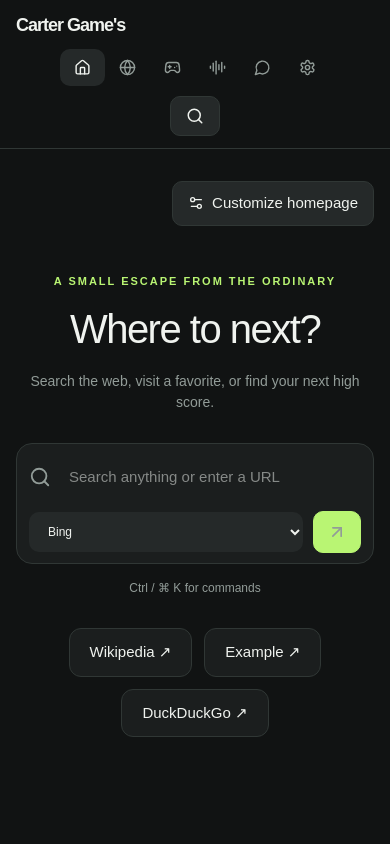
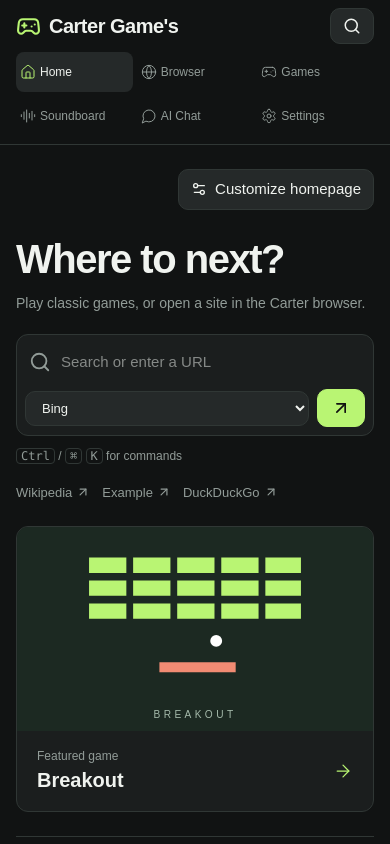
Before and after one commit to Carter-Game-s/carter-games, a Next.js app: page / in a window 390 px wide. Shown: the top 844 px of the page. Built offline with nearby package versions, Linux system fonts and the light colour scheme.

Commit message:
Polish Carter Games UI across desktop and mobile
Use the Unslop design review by Damir Sokolovsky as guidance. Preserve the controller branding, existing game artwork, personalization, and document navigation for browser authentication.

```diff
--- a/src/app/page.tsx
+++ b/src/app/page.tsx
@@ -1,17 +1,15 @@
 "use client";
 import { HomeCustomizer } from "@/components/features/home-customizer";
-import { useRef, useState } from "react";
-import { useRouter } from "next/navigation";
+import { useState } from "react";
 import Link from "next/link";
-import { Search, ArrowUpRight } from "lucide-react";
+import Image from "next/image";
+import { Search, ArrowUpRight, ArrowRight } from "lucide-react";
 import { allGames } from "@/games/registry";
 import { GameCard } from "@/components/games/game-card";
 import { useStorage } from "@/lib/storage/use-storage";
 import { defaultSettings } from "@/lib/storage/settings";
 import { engines, searchTarget, type SearchEngine } from "@/lib/search";
 export default function HomePage() {
-  const router = useRouter();
-  const input = useRef<HTMLInputElement>(null);
   const [query, setQuery] = useState("");
   const [error, setError] = useState("");
   const [settings, saveSettings] = useStorage("settings", defaultSettings);
@@ -27,16 +25,18 @@ export default function HomePage() {
             20,
           ),
         );
-      router.push("/browser?url=" + encodeURIComponent(target.url));
+      // A document navigation lets the browser show the HTTP authentication prompt.
+      // eslint-disable-next-line @next/next/no-location-assign-relative-destination
+      window.location.assign("/browser?url=" + encodeURIComponent(target.url));
     } catch (e) {
       setError((e as Error).message);
     }
   }
   const searchWidget = (
     <section className="hero">
-      <div className="eyebrow">A small escape from the ordinary</div>
+      <div className="hero-copy">
         <h1>Where to next?</h1>
-      <p>Search the web, visit a favorite, or find your next high score.</p>
+        <p>Play classic games, or open a site in the Carter browser.</p>
         <form
           className="searchbox"
           onSubmit={(e) => {
@@ -46,9 +46,8 @@ export default function HomePage() {
         >
           <Search size={22} />
           <input
-          ref={input}
             aria-label="Search the web or enter a URL"
-          placeholder="Search anything or enter a URL"
+            placeholder="Search or enter a URL"
             value={query}
             onChange={(e) => setQuery(e.target.value)}
             list="search-history"
@@ -78,7 +77,9 @@ export default function HomePage() {
             <ArrowUpRight size={20} />
           </button>
         </form>
-      <span className="shortcut">Ctrl / ⌘ K for commands</span>
+        <span className="shortcut">
+          <kbd>Ctrl</kbd> / <kbd>⌘</kbd> <kbd>K</kbd> for commands
+        </span>
         {error && (
           <p className="error" role="alert">
             {error}
@@ -103,12 +104,29 @@ export default function HomePage() {
               ["Example", "https://example.com"],
               ["DuckDuckGo", "https://duckduckgo.com"],
             ].map(([name, url]) => (
-            <Link key={name} href={"/browser?url=" + encodeURIComponent(url)}>
-              {name} ↗
-            </Link>
+              <a key={name} href={"/browser?url=" + encodeURIComponent(url)}>
+                {name} <ArrowUpRight size={14} aria-hidden="true" />
+              </a>
             ))}
           </div>
         )}
+      </div>
+      <Link className="hero-game" href="/games/breakout">
+        <Image
+          src="/games/breakout/thumbnail.svg"
+          alt=""
+          width={420}
+          height={240}
+          loading="eager"
+        />
+        <span>
+          <span>
+            <small>Featured game</small>
+            <strong>Breakout</strong>
+          </span>
+          <ArrowRight size={20} strokeWidth={1.5} aria-hidden="true" />
+        </span>
+      </Link>
     </section>
   );
   return (
@@ -116,11 +134,10 @@ export default function HomePage() {
       <HomeCustomizer search={searchWidget}>
         {searchWidget}
         <div className="section-head">
-          <div>
-            <div className="eyebrow">Take a break</div>
-            <h2>Good games. Zero downloads.</h2>
-          </div>
-          <Link href="/games">All games →</Link>
+          <h2>Featured games</h2>
+          <Link href="/games">
+            All games <ArrowRight size={16} aria-hidden="true" />
+          </Link>
         </div>
         <div className="cards">
           {allGames
--- a/src/app/settings/page.tsx
+++ b/src/app/settings/page.tsx
@@ -27,8 +27,7 @@ export default function SettingsPage() {
   }
   return (
     <div className="page settings">
-      <div className="eyebrow">Make yourself at home</div>
-      <h1>Your preferences.</h1>
+      <h1>Settings</h1>
       <p className="muted">Saved in this browser, on this device.</p>
       <section className="panel">
         <div className="setting-row">
--- a/src/components/chat/chat.module.css
+++ b/src/components/chat/chat.module.css
@@ -8,14 +8,14 @@
 .heading button {
   display: flex;
   align-items: center;
-  gap: 7px;
+  gap: 8px;
 }
 .conversation {
   height: min(55vh, 560px);
   min-height: 320px;
   overflow-y: auto;
   border: 1px solid var(--line);
-  border-radius: 20px;
+  border-radius: var(--panel-radius);
   background: var(--panel);
   padding: 24px;
 }
@@ -34,21 +34,21 @@
   display: flex;
   flex-wrap: wrap;
   justify-content: center;
-  gap: 10px;
+  gap: 8px;
   margin-top: 16px;
 }
 .message {
   max-width: 90%;
   border: 1px solid var(--line);
   background: var(--raised);
-  padding: 14px 18px;
-  border-radius: 16px;
-  margin-bottom: 14px;
+  padding: 12px 16px;
+  border-radius: var(--panel-radius);
+  margin-bottom: 12px;
 }
 .message > span {
   font-size: 12px;
-  font-weight: 700;
-  color: var(--accent);
+  font-weight: 600;
+  color: var(--muted);
 }
 .message p {
   margin: 8px 0 0;
@@ -70,11 +70,11 @@
   flex: 1;
   min-width: 0;
   border: 1px solid var(--line);
-  border-radius: 14px;
+  border-radius: var(--control-radius);
   background: var(--panel);
   color: var(--text);
   font: inherit;
-  padding: 14px;
+  padding: 12px;
   resize: vertical;
   max-height: 220px;
 }
@@ -85,7 +85,7 @@
 }
 @media (max-width: 560px) {
   .conversation {
-    padding: 14px;
+    padding: 12px;
   }
   .message {
     max-width: 100%;
--- a/src/components/chat/chat.tsx
+++ b/src/components/chat/chat.tsx
@@ -94,7 +94,8 @@ export function Chat() {
     return () => clearTimeout(timer);
   }, [messages, selected, temporary]);
   useEffect(() => {
-    end.current?.scrollIntoView({ block: "nearest" });
+    const conversation = end.current?.parentElement;
+    if (conversation) conversation.scrollTop = conversation.scrollHeight;
   }, [messages]);
   function stop() {
     abort.current?.abort();
@@ -244,8 +245,7 @@ export function Chat() {
   );
   return (
     <div className="page">
-      <div className="eyebrow">A little help, a little curiosity</div>
-      <h1>Carter AI.</h1>
+      <h1>Carter AI</h1>
       <p className="muted">Ask a question, get game ideas, or just chat.</p>
       <div className="chat-layout">
         <aside className="panel conversation-sidebar">
--- a/src/components/layout/shell.module.css
+++ b/src/components/layout/shell.module.css
@@ -1,31 +1,79 @@
-@media (max-width: 1300px) {
-  .header :global(.local-badge) {
-    display: none;
+.header {
+  display: grid;
+  grid-template-columns: auto minmax(0, 1fr) auto;
+  align-items: center;
+  gap: 24px;
+  min-height: 64px;
+  padding: 0 max(24px, calc((100% - 1216px) / 2));
+  border-bottom: 1px solid var(--line);
+}
+
+.header nav {
+  display: flex;
+  justify-content: center;
+  gap: 4px;
+}
+
+.header nav a {
+  display: flex;
+  align-items: center;
+  gap: 8px;
+  min-height: 40px;
+  padding: 8px 12px;
+  border-radius: var(--control-radius);
+  color: var(--muted);
+  font-size: 14px;
+  white-space: nowrap;
+}
+
+.header nav a:hover,
+.header nav a:global(.active) {
+  background: var(--raised);
+  color: var(--text);
+}
+
+.header nav a:global(.active) svg {
+  color: var(--accent);
+}
+
+@media (max-width: 1080px) {
+  .header {
+    grid-template-columns: 1fr auto;
+    gap: 4px 16px;
+    padding: 8px 20px 0;
+  }
+
+  .header nav {
+    grid-row: 2;
+    grid-column: 1 / -1;
+    justify-content: flex-start;
+    overflow-x: auto;
+    padding: 4px 4px 8px;
+    margin-inline: -4px;
+  }
+
+  .header :global(.client-tools) {
+    justify-self: end;
+    margin: 0;
   }
 }
-@media (max-width: 1100px) {
-  .header nav a span {
-    display: none;
+
+@media (max-width: 560px) {
+  .header {
+    padding-inline: 16px;
   }
+
+  .header nav {
+    display: grid;
+    grid-template-columns: repeat(3, minmax(0, 1fr));
+    overflow: visible;
+    margin-inline: 0;
+    padding-inline: 0;
+  }
+
   .header nav a {
-    padding: 12px;
+    gap: 4px;
+    padding-inline: 4px;
+    font-size: 12px;
   }
 }
-@media (max-width: 560px) {
-  .header {
-    height: auto;
-    min-height: 98px;
-    padding-top: 14px;
-    padding-bottom: 10px;
-    flex-wrap: wrap;
-    justify-content: center;
-    gap: 8px;
-  }
-  .header nav {
-    width: 100%;
-    justify-content: center;
-  }
-  .header nav a {
-    padding: 10px 14px;
-  }
-}
--- a/src/components/layout/shell.tsx
+++ b/src/components/layout/shell.tsx
@@ -29,28 +29,38 @@ export function Shell({ children }: { children: React.ReactNode }) {
           <span>Carter Game&apos;s</span>
         </Link>
         <nav aria-label="Main navigation">
-          {nav.map(({ href, name, Icon }) => (
-            <Link
-              key={href}
-              aria-label={name}
-              href={href}
-              className={
-                (href === "/" ? path === href : path.startsWith(href))
-                  ? "active"
-                  : ""
-              }
-            >
-              <Icon size={17} />
-              <span>{name}</span>
-            </Link>
-          ))}
+          {nav.map(({ href, name, Icon }) => {
+            const current =
+              href === "/"
+                ? path === href
+                : path === href || path.startsWith(href + "/");
+            const props = {
+              className: current ? "active" : undefined,
+              "aria-current": current ? ("page" as const) : undefined,
+            };
+            const label = (
+              <>
+                <Icon size={16} strokeWidth={1.5} aria-hidden="true" />
+                <span>{name}</span>
+              </>
+            );
+            // The browser can require HTTP authentication at the document boundary.
+            return href === "/browser" ? (
+              <a key={href} href={href} {...props}>
+                {label}
+              </a>
+            ) : (
+              <Link key={href} href={href} {...props}>
+                {label}
+              </Link>
+            );
+          })}
         </nav>
         <ClientTools />
-        <span className="local-badge">Your space. Locally saved.</span>
       </header>
       <main>{children}</main>
       <footer>
-        <span>Your games. Saved on your device.</span>
+        <span>Game progress and preferences are saved on this device.</span>
       </footer>
     </>
   );
--- a/src/components/soundboard/soundboard.module.css
+++ b/src/components/soundboard/soundboard.module.css
@@ -4,7 +4,7 @@
   gap: 12px;
   border: 1px solid var(--line);
   padding: 12px;
-  border-radius: 16px;
+  border-radius: var(--panel-radius);
   background: var(--panel);
   margin: 24px 0;
 }
@@ -25,7 +25,7 @@
 .actions button {
   display: inline-flex;
   align-items: center;
-  gap: 7px;
+  gap: 8px;
 }
 .toolbar button[aria-pressed="true"] {
   color: var(--accent);
@@ -34,7 +34,7 @@
 .volume {
   display: flex;
   align-items: center;
-  gap: 9px;
+  gap: 8px;
   margin-left: auto;
   font-size: 14px;
 }
@@ -51,32 +51,32 @@
 .card {
   background: var(--panel);
   border: 1px solid var(--line);
-  border-radius: 20px;
-  padding: 22px;
+  border-radius: var(--panel-radius);
+  padding: 20px;
   text-align: center;
   display: flex;
   flex-direction: column;
   align-items: center;
 }
 .pad {
-  width: 86px;
-  height: 86px;
-  border-radius: 50%;
-  background: radial-gradient(circle at 35% 25%, #d5ff9d, #75b647);
-  border: 5px solid #426629;
-  box-shadow: 0 7px 0 #2b451b;
-  color: #203314;
-  margin: 8px 0 20px;
+  width: 88px;
+  height: 64px;
+  border-radius: var(--control-radius);
+  background: var(--raised);
+  border: 1px solid var(--line);
+  color: var(--accent);
+  margin: 4px 0 16px;
   display: grid;
   place-items: center;
 }
 .pad:hover {
-  background: radial-gradient(circle at 35% 25%, #eaffcb, #9dd064);
+  border-color: var(--muted);
 }
 .pad:active,
-.playing {
-  transform: translateY(5px);
-  box-shadow: 0 2px 0 #2b451b;
+.pad.playing {
+  background: var(--accent);
+  border-color: var(--accent);
+  color: var(--accent-text);
 }
 .card h2 {
   font-size: 15px;
@@ -93,7 +93,7 @@
   width: 100%;
   gap: 8px;
   margin-top: auto;
-  padding-top: 18px;
+  padding-top: 16px;
 }
 .actions a {
   font-size: 11px;
@@ -111,7 +111,7 @@
   }
   .grid {
     grid-template-columns: repeat(2, minmax(0, 1fr));
-    gap: 10px;
+    gap: 12px;
   }
   .card {
     padding: 16px 12px;
@@ -120,7 +120,7 @@
     flex-direction: column;
   }
   .pad {
-    width: 72px;
-    height: 72px;
+    width: 64px;
+    height: 56px;
   }
 }
--- a/src/components/soundboard/soundboard.tsx
+++ b/src/components/soundboard/soundboard.tsx
@@ -123,8 +123,7 @@ export function Soundboard() {
   return (
     <div className="page">
       <audio ref={audio} playsInline preload="none" />
-      <div className="eyebrow">Press play. Set the mood.</div>
-      <h1>Soundboard.</h1>
+      <h1>Soundboard</h1>
       <p className="muted">
         Your favorite reactions, sound effects, and meme buttons.
       </p>
--- a/src/styles/globals.css
+++ b/src/styles/globals.css
@@ -1,6 +1,9 @@
 @import "tailwindcss";
 :root {
-  --bg: #111313;
+  --bg: #121414;
+  --control-radius: 8px;
+  --panel-radius: 12px;
+  --content-width: 1216px;
   --panel: #1b1e1e;
   --raised: #252929;
   --text: #f0f3ef;
@@ -28,7 +31,7 @@ body {
   margin: 0;
   background: var(--bg);
   color: var(--text);
-  font-family: Arial, Helvetica, sans-serif;
+  font-family: system-ui, sans-serif;
   font-size: 15px;
 }
 a {
@@ -46,6 +49,10 @@ input,
 select {
   outline-offset: 4px;
 }
+:where(a, button, input, select, textarea):focus-visible {
+  outline: 2px solid var(--accent);
+  outline-offset: 3px;
+}
 button {
   cursor: pointer;
 }
@@ -58,15 +65,15 @@ button,
   border: 1px solid var(--line);
   background: var(--raised);
   color: var(--text);
-  border-radius: 10px;
-  padding: 10px 15px;
+  border-radius: var(--control-radius);
+  padding: 8px 12px;
   display: inline-flex;
   align-items: center;
   justify-content: center;
   gap: 8px;
   transition:
-    background 0.15s,
-    transform 0.15s;
+    background-color 0.15s ease-out,
+    border-color 0.15s ease-out;
 }
 button:hover,
 .button:hover {
@@ -86,8 +93,8 @@ select {
   background: var(--panel);
   border: 1px solid var(--line);
   color: var(--text);
-  border-radius: 10px;
-  padding: 12px 15px;
+  border-radius: var(--control-radius);
+  padding: 8px 12px;
   min-width: 0;
 }
 input:focus {
@@ -101,69 +108,42 @@ p {
 }
 h1 {
   font-size: clamp(32px, 5vw, 56px);
-  letter-spacing: -2px;
-  line-height: 1.1;
+  letter-spacing: -0.045em;
+  line-height: 1.08;
+  font-weight: 600;
+  margin-bottom: 12px;
 }
 h2 {
   font-size: 24px;
-  letter-spacing: -0.7px;
+  letter-spacing: -0.025em;
+  line-height: 1.25;
+  font-weight: 600;
 }
 h3 {
-  font-size: 18px;
+  font-size: 17px;
+  font-weight: 600;
 }
 .muted {
   color: var(--muted);
 }
-.topbar {
-  height: 88px;
-  border-bottom: 1px solid var(--line);
-  display: flex;
-  align-items: center;
-  justify-content: space-between;
-  gap: 24px;
-  padding: 0 5vw;
-}
 .brand {
   display: flex;
-  gap: 10px;
+  gap: 8px;
   align-items: center;
-  font-size: 29px;
-  font-weight: 700;
-  letter-spacing: -1px;
+  font-size: 20px;
+  font-weight: 650;
+  letter-spacing: -0.025em;
   white-space: nowrap;
 }
 .brand svg,
 .brand-dot {
   color: var(--accent);
 }
-nav {
-  display: flex;
-  gap: 7px;
-}
-nav a {
-  display: flex;
-  align-items: center;
-  gap: 8px;
-  padding: 12px 18px;
-  border-radius: 10px;
-  color: var(--muted);
-}
-nav a.active {
-  background: var(--raised);
-  color: var(--text);
-}
-nav a:hover {
-  color: var(--accent);
-}
-.local-badge {
-  color: var(--muted);
-  font-size: 12px;
-}
 main {
   min-height: calc(100vh - 155px);
 }
 footer {
-  padding: 23px 5vw;
+  padding: 24px max(24px, calc((100% - var(--content-width)) / 2));
   color: var(--muted);
   font-size: 12px;
   border-top: 1px solid var(--line);
@@ -173,80 +153,125 @@ footer {
   flex-wrap: wrap;
 }
 .page {
-  max-width: 1200px;
+  max-width: calc(var(--content-width) + 64px);
   margin: 0 auto;
-  padding: 52px 30px 70px;
-}
-.eyebrow {
-  text-transform: uppercase;
-  letter-spacing: 2px;
-  font-size: 11px;
-  color: var(--accent);
-  font-weight: 700;
-  margin-bottom: 18px;
+  padding: 40px 32px 64px;
 }
 .hero {
-  text-align: center;
-  padding: 68px 0 50px;
+  display: grid;
+  grid-template-columns: minmax(0, 1.4fr) minmax(0, 1fr);
+  align-items: center;
+  gap: clamp(24px, 5vw, 64px);
+  padding: 24px 0 40px;
 }
 .hero h1 {
-  font-size: clamp(40px, 6vw, 68px);
-  margin-bottom: 20px;
+  font-size: clamp(40px, 5vw, 68px);
 }
 .hero p {
   color: var(--muted);
-  font-size: 17px;
+  font-size: 16px;
+}
+.hero-game {
+  display: grid;
+  color: var(--text);
+  background: var(--panel);
+  border: 1px solid var(--line);
+  border-radius: var(--panel-radius);
+  overflow: hidden;
+}
+.hero-game:hover {
+  border-color: var(--muted);
+}
+.hero-game img {
+  width: 100%;
+  height: auto;
+  aspect-ratio: 7 / 4;
+  display: block;
+}
+.hero-game > span {
+  display: flex;
+  align-items: center;
+  justify-content: space-between;
+  gap: 16px;
+  padding: 16px 20px;
+}
+.hero-game small,
+.hero-game strong {
+  display: block;
+}
+.hero-game small {
+  color: var(--muted);
+  font-size: 12px;
+}
+.hero-game strong {
+  font-size: 20px;
+  font-weight: 600;
+}
+.hero-game svg {
+  color: var(--accent);
 }
 .searchbox {
   display: flex;
   align-items: center;
-  gap: 10px;
+  gap: 8px;
   background: var(--panel);
   border: 1px solid var(--line);
-  border-radius: 16px;
-  padding: 10px 12px;
-  max-width: 760px;
-  margin: 30px auto 12px;
+  border-radius: var(--panel-radius);
+  padding: 8px;
+  margin: 20px 0 8px;
 }
 .searchbox input {
   border: 0;
   background: transparent;
   flex: 1;
-  padding: 12px 6px;
+  padding: 8px 4px;
 }
 .searchbox select {
-  border: 0;
   background: var(--raised);
-  max-width: 135px;
-  font-size: 12px;
+  font-size: 13px;
 }
-.searchbox svg {
+.searchbox > svg {
   color: var(--muted);
   flex-shrink: 0;
+  margin-inline-start: 4px;
 }
 .shortcut {
   font-size: 12px;
   color: var(--muted);
 }
+.shortcut kbd {
+  padding: 0 4px;
+  border: 1px solid var(--line);
+  border-radius: 4px;
+}
 .quick {
   display: flex;
   gap: 12px;
-  justify-content: center;
   flex-wrap: wrap;
-  margin: 30px 0;
+  margin-top: 16px;
+}
+.quick a,
+.section-head a {
+  display: inline-flex;
+  align-items: center;
+  gap: 4px;
 }
 .quick a {
-  padding: 12px 20px;
-  background: var(--panel);
-  border: 1px solid var(--line);
-  border-radius: 12px;
+  color: var(--muted);
+  font-size: 13px;
+}
+.quick a:hover {
+  color: var(--text);
+  text-decoration: underline;
 }
 .section-head {
   display: flex;
   align-items: center;
   justify-content: space-between;
-  margin: 25px 0 20px;
-  gap: 20px;
+  margin: 0 0 16px;
+  padding-top: 20px;
+  border-top: 1px solid var(--line);
+  gap: 16px;
 }
 .section-head h2 {
   margin: 0;
@@ -258,18 +283,24 @@ footer {
 .cards {
   display: grid;
   grid-template-columns: repeat(4, minmax(0, 1fr));
-  gap: 18px;
+  gap: 16px;
 }
 .game-card {
   background: var(--panel);
   border: 1px solid var(--line);
-  border-radius: 16px;
+  border-radius: var(--panel-radius);
   overflow: hidden;
   position: relative;
-  transition: transform 0.2s;
+  transition: border-color 0.15s ease-out;
 }
 .game-card:hover {
-  transform: translateY(-3px);
+  border-color: var(--muted);
+}
+.game-card > a {
+  display: block;
+}
+.game-card > a:focus-visible {
+  outline-offset: -3px;
 }
 .game-card img {
   width: 100%;
@@ -278,10 +309,10 @@ footer {
   display: block;
 }
 .card-body {
-  padding: 18px;
+  padding: 16px;
 }
 .card-body h3 {
-  margin-bottom: 7px;
+  margin-bottom: 4px;
 }
 .card-body p {
   font-size: 12px;
@@ -290,15 +321,13 @@ footer {
   margin-bottom: 12px;
 }
 .tag {
-  font-size: 10px;
-  text-transform: uppercase;
-  letter-spacing: 1px;
-  color: var(--accent);
+  font-size: 12px;
+  color: var(--muted);
 }
 .favorite {
   position: absolute;
-  right: 10px;
-  top: 10px;
+  right: 8px;
+  top: 8px;
   padding: 8px;
   background: #151919d9;
   border-color: #52615b;
@@ -327,12 +356,12 @@ footer {
 }
 .panel {
   border: 1px solid var(--line);
-  border-radius: 16px;
-  padding: 25px;
+  border-radius: var(--panel-radius);
+  padding: 24px;
   background: var(--panel);
 }
 .settings {
-  max-width: 800px;
+  max-width: 960px;
 }
 .setting-row {
   display: flex;
@@ -383,6 +412,7 @@ footer {
   margin-bottom: 7px;
 }
 .player-stats {
+  font-variant-numeric: tabular-nums;
   display: flex;
   gap: 20px;
   align-items: center;
@@ -620,45 +650,19 @@ footer {
   .cards {
     grid-template-columns: repeat(2, minmax(0, 1fr));
   }
-  .local-badge {
-    display: none;
+  .hero {
+    gap: 24px;
   }
-  .topbar {
-    padding: 0 25px;
-  }
-  nav a {
-    padding: 12px;
-  }
-  nav a span {
-    display: none;
-  }
+}
+@media (max-width: 680px) {
   .hero {
-    padding-top: 35px;
+    grid-template-columns: 1fr;
+    padding: 16px 0 24px;
   }
 }
 @media (max-width: 560px) {
-  .topbar {
-    height: 75px;
-    padding: 0 16px;
-    gap: 10px;
-  }
-  .brand {
-    font-size: 18px;
-  }
-  .brand svg {
-    display: none;
-  }
-  nav {
-    gap: 0;
-  }
-  nav a {
-    padding: 9px;
-  }
-  nav a span {
-    display: none;
-  }
   .page {
-    padding: 32px 16px 45px;
+    padding: 24px 16px 40px;
   }
   .hero h1 {
     letter-spacing: -1.5px;
@@ -670,15 +674,14 @@ footer {
     flex-wrap: wrap;
   }
   .searchbox input {
-    width: 75%;
-    flex: auto;
+    flex: 1 1 75%;
   }
   .searchbox select {
     flex: 1;
     max-width: none;
   }
   .cards {
-    gap: 10px;
+    gap: 12px;
   }
   .card-body {
     padding: 12px;
@@ -804,7 +807,7 @@ footer {
 
 /* Client features use the original theme tokens. */
 body {
-  font-family: var(--font, Arial, Helvetica, sans-serif);
+  font-family: var(--font, system-ui, sans-serif);
 }
 button,
 .button,
@@ -833,7 +836,7 @@ textarea,
   outline-offset: 3px;
 }
 .panel {
-  margin-block: 18px;
+  margin-block: 16px;
 }
 .panel h2 {
   display: flex;
@@ -996,6 +999,7 @@ table {
 }
 th,
 td {
+  font-variant-numeric: tabular-nums;
   padding: 12px;
   text-align: left;
   border-bottom: 1px solid var(--line);
@@ -1204,12 +1208,6 @@ html[data-motion="reduced"] *:after {
   .conversation-sidebar {
     max-height: 280px;
   }
-  .topbar {
-    gap: 10px;
-  }
-  .client-tools {
-    margin-inline: auto;
-  }
   .setting-row {
     flex-wrap: wrap;
     gap: 8px;
@@ -1225,14 +1223,6 @@ html[data-motion="reduced"] *:after {
   }
 }
 @media (max-width: 560px) {
-  .topbar {
-    height: auto;
-    min-height: 100px;
-    padding-block: 12px;
-  }
-  .client-tools {
-    order: 2;
-  }
   .feature-dialog {
     padding: 14px;
   }
@@ -1241,6 +1231,13 @@ html[data-motion="reduced"] *:after {
   }
   .feature-actions input {
     max-width: 100%;
+  }
+  .feature-actions > label.button {
+    max-width: 100%;
+    justify-content: flex-start;
+  }
+  .feature-actions > label.button input[type="file"] {
+    width: 100%;
   }
   .panel input:not([type="checkbox"]):not([type="color"]):not([type="range"]) {
     max-width: 100%;
```
Also changed, not shown: src/app/games/page.tsx (+3 -5 lines). Lines whose indentation alone changed are shown as unchanged.
